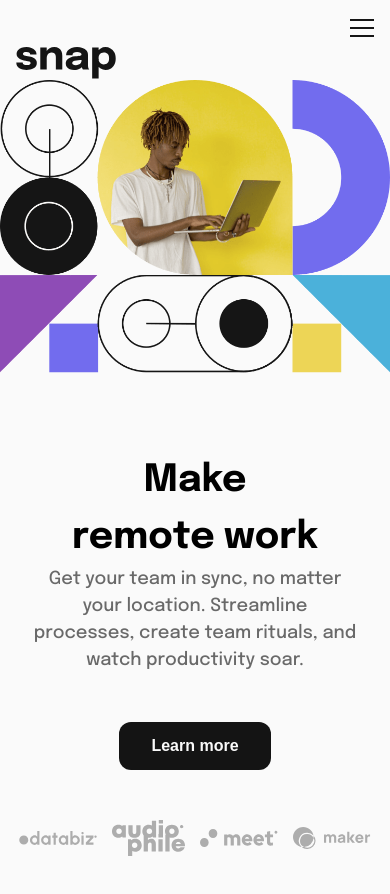
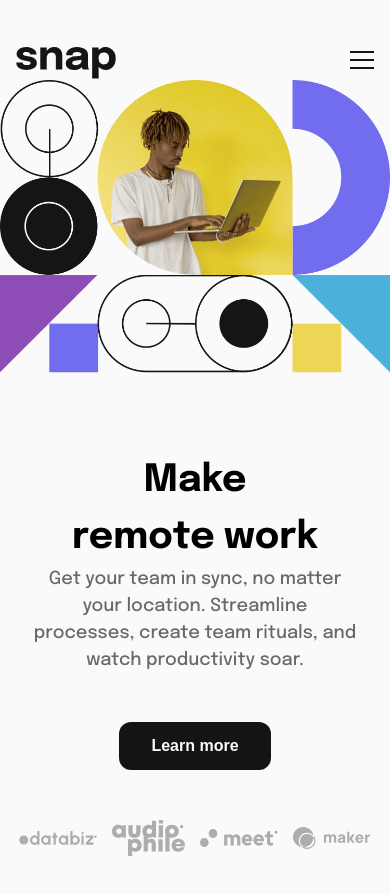
Before and after one commit to jeptun/intro-section-with-dropdown-navigation-main, a website: page index.html in a window 390 px wide. Drawn offline with Linux system fonts and the light colour scheme.

Commit message:
fix hambmenu

```diff
--- a/app/scss/layout/_header.scss
+++ b/app/scss/layout/_header.scss
@@ -33,7 +33,7 @@
   position: absolute;
   z-index: 2000;
   right: 1rem;
-  top: 1rem;
+  top: 3rem;
   background: transparent;
   background-image: url(/images/icon-menu.svg);
   background-repeat: no-repeat;
```
Also changed, not shown: dist/style.css, 1 other file.
